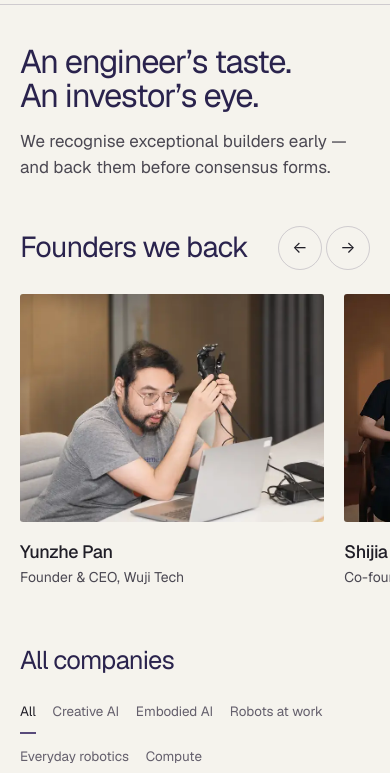
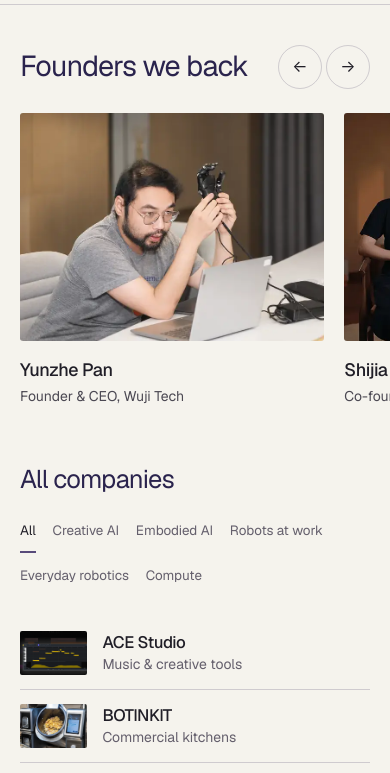
Before and after one commit to Alphaist-Partners/homepage, a plain HTML site: page founders.html in a window 390 px wide. Shown: the part 53-826 px from the top of the page. Drawn offline with Linux system fonts and the light colour scheme.

Commit message:
Move editorial banner from Founders to Team

```diff
--- a/chapters.css
+++ b/chapters.css
@@ -1,14 +1,14 @@
 /* Opening statement and introduction share the thesis reading grid. */
 .ph-opening{padding-block:var(--tab-inset)}
-.ph-opening .intro__copy{
+.intro__copy{
   display:grid;grid-template-columns:minmax(0,1.05fr) minmax(0,.9fr);
   align-items:end;gap:clamp(2.4rem,8vw,8.5rem)
 }
-.ph-opening .intro__statement,.team #team-title{
+.intro__statement{
   font-size:clamp(2.35rem,4.5vw,4rem);line-height:1.04;
   letter-spacing:-.037em;color:var(--aubergine)
 }
-.ph-opening .intro__detail{max-width:38ch;margin:0 0 .18em;line-height:1.55;text-wrap:pretty}
+.intro__detail{max-width:38ch;margin:0 0 .18em;line-height:1.55;text-wrap:pretty}
 .ph-opening--mission{
   --mission-height:clamp(22rem,min(43vw,62svh),42rem);
   --mission-nav-height:var(--reader-nav-height,var(--anchor-inset));
@@ -75,7 +75,6 @@
 
 /* Size the founder portrait to the opening screen and align it with his biography. */
 .team{padding-top:clamp(1.75rem,5svh,3.8rem)}
-.team #team-title{font-size:clamp(2.35rem,4.1vw,3.6rem);line-height:1.08}
 .team .sechead{margin-bottom:clamp(2rem,6svh,4rem)}
 .lead{
   grid-template-columns:min(32vw,38svh,25rem) minmax(0,36rem);
@@ -104,15 +103,13 @@
 }
 @media(max-width:760px){
   .ph-opening{padding-bottom:clamp(2rem,5vh,3.5rem)}
-  .ph-opening .intro__copy{grid-template-columns:1fr;gap:.95rem}
-  .ph-opening .intro__statement,.team #team-title{font-size:clamp(2rem,8.4vw,3.8rem)}
+  .intro__copy{grid-template-columns:1fr;gap:.95rem}
+  .intro__statement{font-size:clamp(2rem,8.4vw,3.8rem)}
   .ph-opening--mission{
     --mission-height:clamp(18rem,47svh,27rem);
     background-position:center,65% 78%
   }
   .ph-opening--mission .intro__statement{font-size:min(7.35vw,2.35rem)}
-  .team #team-title{text-wrap:balance}
-  .team #team-title br{display:none}
   .team .sechead{margin-bottom:2rem}
   .ph-thesis{padding-block:2.75rem 2rem;--formula-top:var(--reader-nav-height,4.8rem)}
   .nav.is-hidden:not(:has(:focus-visible)) ~ main .ph-thesis{--formula-top:0px}
@@ -133,8 +130,7 @@
   .ph-opening--mission{--mission-height:clamp(13.5rem,65svh,20rem)}
   .team{padding-top:1rem}
   .team .sechead{margin-bottom:1rem}
-  .team #team-title{font-size:clamp(1.55rem,3.8vw,2.1rem);max-width:none;text-wrap:balance}
-  .team #team-title br{display:none}
+  .team .intro__statement{font-size:clamp(1.55rem,3.8vw,2.1rem)}
   .lead__photo{align-self:start}
 }
 @media(max-height:490px){
--- a/founders.html
+++ b/founders.html
@@ -43,18 +43,10 @@
 </header>
 <main id="main">
 <script>const legacySections = {"#companies-heading":"#all-companies","#all-title":"#all-companies","#selected-heading":"#founders-title"}; if (legacySections[location.hash]) location.replace(legacySections[location.hash]);</script>
-<section id="founders-intro" class="ph-opening" aria-labelledby="founders-intro-title">
-  <div class="wrap">
-    <div class="intro__copy">
-      <h1 id="founders-intro-title" class="intro__statement slogan"><span>An engineer’s taste.</span> <span>An investor’s eye.</span></h1>
-      <p class="intro__detail">We recognise exceptional builders early — and back them before consensus forms.</p>
-    </div>
-  </div>
-</section>
 <section class="founders" id="founders" aria-labelledby="portfolio-title">
   <div class="wrap">
     <header class="directory-head" id="founders-title">
-      <h2 id="portfolio-title">Founders we back</h2>
+      <h1 id="portfolio-title">Founders we back</h1>
       <div class="reel__ctrl" hidden>
         <button type="button" class="reel__btn" data-reel-prev aria-label="Previous founder">←</button>
         <button type="button" class="reel__btn" data-reel-next aria-label="Next founder">→</button>
@@ -142,7 +134,7 @@
       </ul>
     </div>
 
-    <h3 class="directory-title" id="all-companies">All companies</h3>
+    <h2 class="directory-title" id="all-companies">All companies</h2>
     <div class="chips" role="group" aria-label="Filter companies by field" data-chips hidden>
       <button type="button" class="chip" data-filter="all" aria-pressed="true">All</button>
       <button type="button" class="chip" data-filter="creative" aria-pressed="false">Creative AI</button>
--- a/styles.css
+++ b/styles.css
@@ -385,7 +385,6 @@ button{font:inherit;color:inherit;background:none;border:0;cursor:pointer}
 
 /* Portfolio directory */
 .founders{padding-block:var(--tab-inset) var(--section)}
-.ph-opening + .founders{padding-block-start:0}
 .directory-head{
   display:flex;align-items:center;gap:clamp(1rem,2.5vw,2rem);margin-bottom:clamp(1.25rem,2.4vw,2rem)
 }
@@ -395,11 +394,11 @@ button{font:inherit;color:inherit;background:none;border:0;cursor:pointer}
   .directory-head .reel__ctrl{gap:.25rem}
   .directory-head .reel__btn{width:2.5rem;height:2.5rem}
 }
-.directory-head h2{
+.directory-head h1{
   font:400 clamp(2.35rem,4.1vw,3.6rem)/1.08 var(--sans);
   letter-spacing:-.03em;color:var(--aubergine)
 }
-@media(max-width:640px){.directory-head h2{font-size:clamp(1.6rem,7.4vw,1.85rem)}}
+@media(max-width:640px){.directory-head h1{font-size:clamp(1.6rem,7.4vw,1.85rem)}}
 .chips{display:flex;flex-wrap:wrap;gap:.3rem 1.3rem;margin-bottom:2rem}
 .chip{padding:.4rem 0;font-size:.91rem;line-height:1.25;color:var(--ink-3);border-bottom:2px solid transparent}
 .chip:hover,.chip:focus-visible,.chip[aria-pressed="true"]{color:var(--ink)}
```
Also changed, not shown: team.html (+3 -2 lines).
